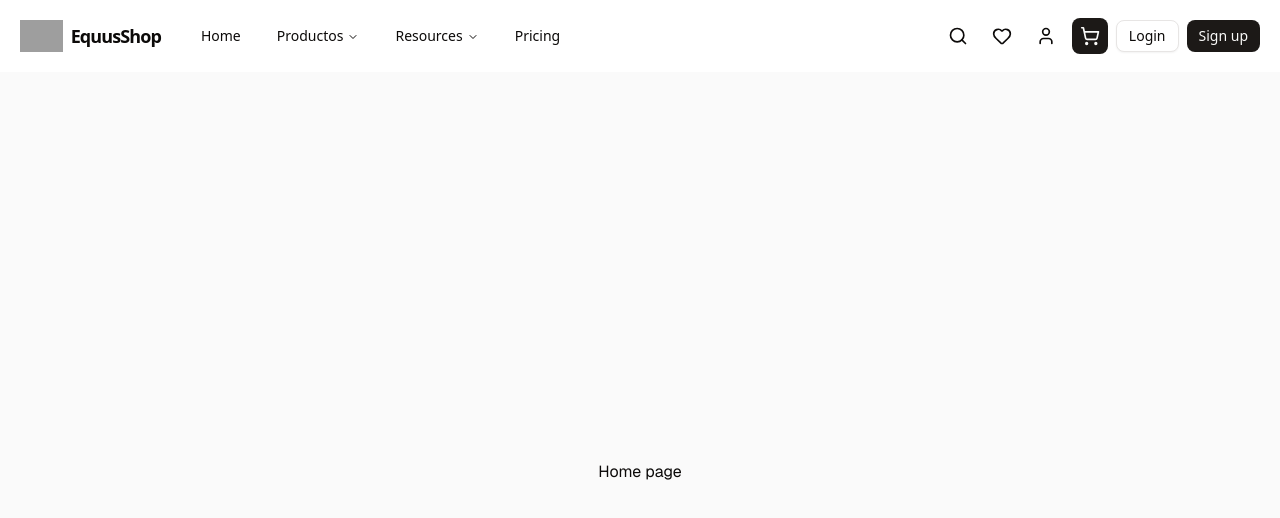
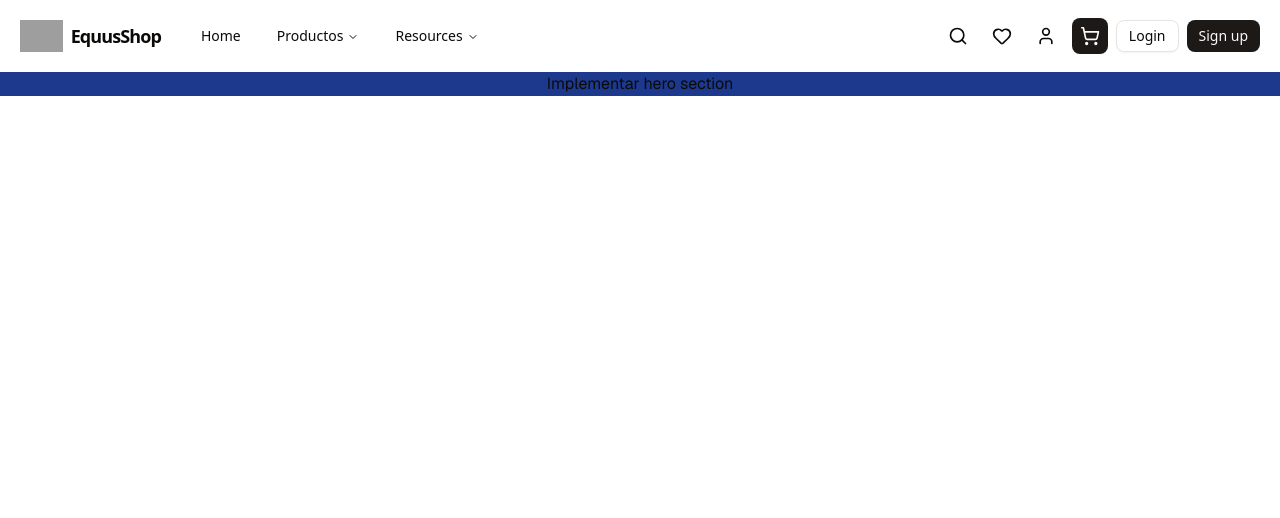
Before and after one commit to FrancoBarberis/S02-26-Equipo-14-Web-App-Development---Frontend, a Next.js app: page / in a window 1280 px wide. Shown: the top 518 px of the page. Built offline with nearby package versions, Linux system fonts and the light colour scheme; grey boxes are pictures that could not be loaded.

Commit message:
Body size

```diff
--- a/app/globals.css
+++ b/app/globals.css
@@ -124,3 +124,9 @@
     @apply bg-background text-foreground;
   }
 }
+
+body {
+  min-height: 100vh;
+  display: flex;
+  flex-direction: column;
+}
--- a/app/page.tsx
+++ b/app/page.tsx
@@ -2,8 +2,8 @@
 
 export default function Home() {
   return (
-    <div className="flex min-h-screen items-center justify-center bg-zinc-50 font-sans dark:bg-black">
-      Home page
+    <div className="flex h-full bg-blue-900  items-center justify-center font-sans dark:bg-black">
+      Implementar hero section
     </div>
   );
 }
--- a/components/Navbar.tsx
+++ b/components/Navbar.tsx
@@ -148,10 +148,6 @@ const Navbar1 = ({
           url: "#",
         },
       ],
-    },
-    {
-      title: "Pricing",
-      url: "#",
     },
   ],
   auth = {
```
